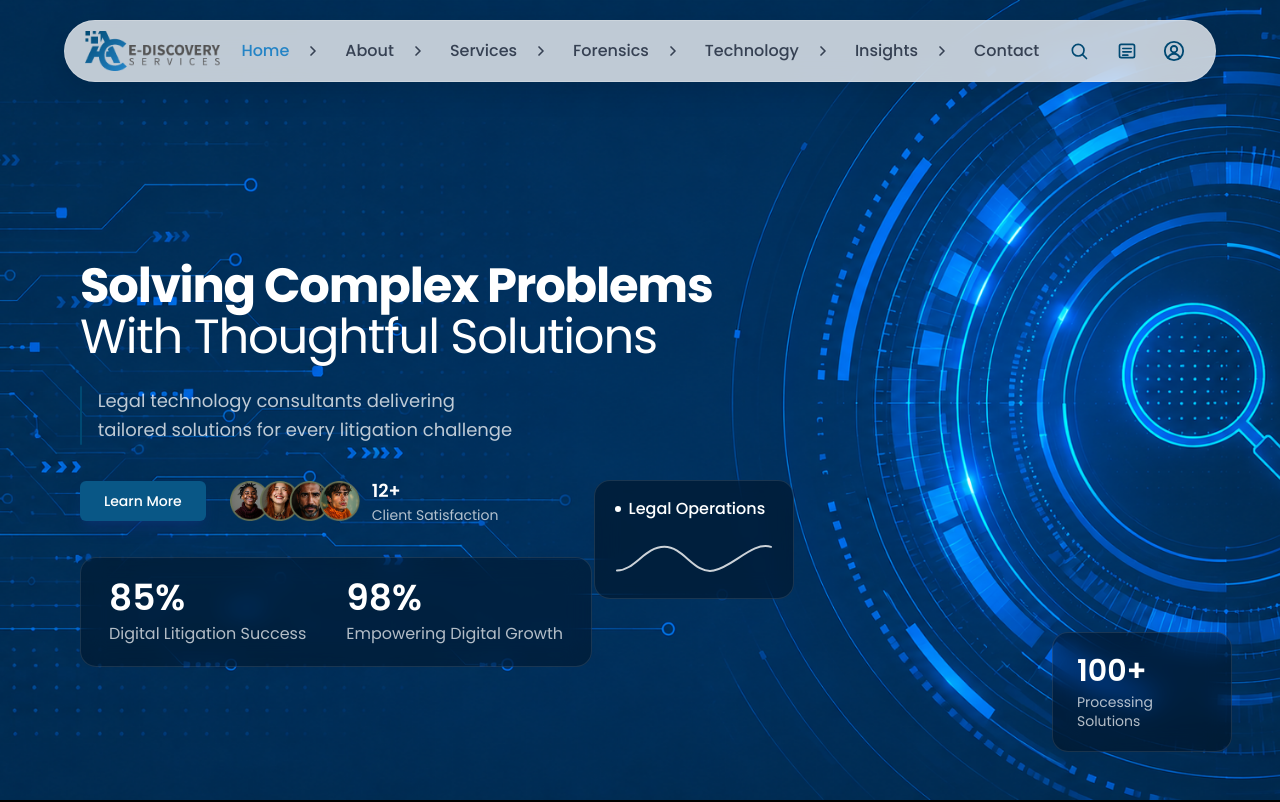
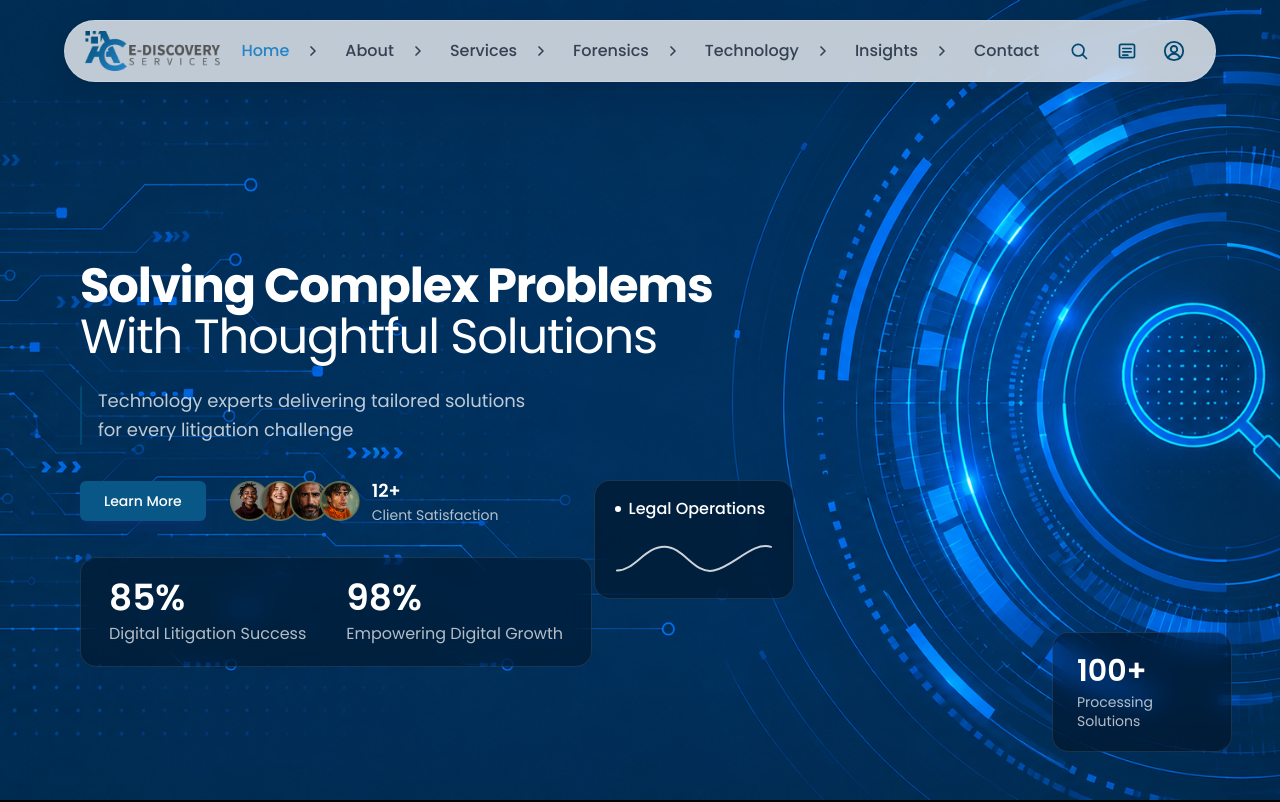
Before and after one commit to AC-Discovery/ac-discoverynet, a Next.js app: page / in a window 1280 px wide. Shown: the top 802 px of the page. Built offline with nearby package versions, Linux system fonts and the light colour scheme.

Commit message:
Update Hero.js

```diff
--- a/app/Cx/Hero.js
+++ b/app/Cx/Hero.js
@@ -125,7 +125,7 @@ export default function Hero() {
           <div className="mt-6 flex items-start gap-4 max-w-md">
             <span className="block w-[3px] self-stretch bg-[#004972] rounded-full" />
             <p className="text-white/75 text-base sm:text-lg leading-relaxed">
-              Legal technology consultants delivering tailored solutions for every litigation challenge
+              Technology experts delivering tailored solutions for every litigation challenge
             </p>
           </div>
 
```
